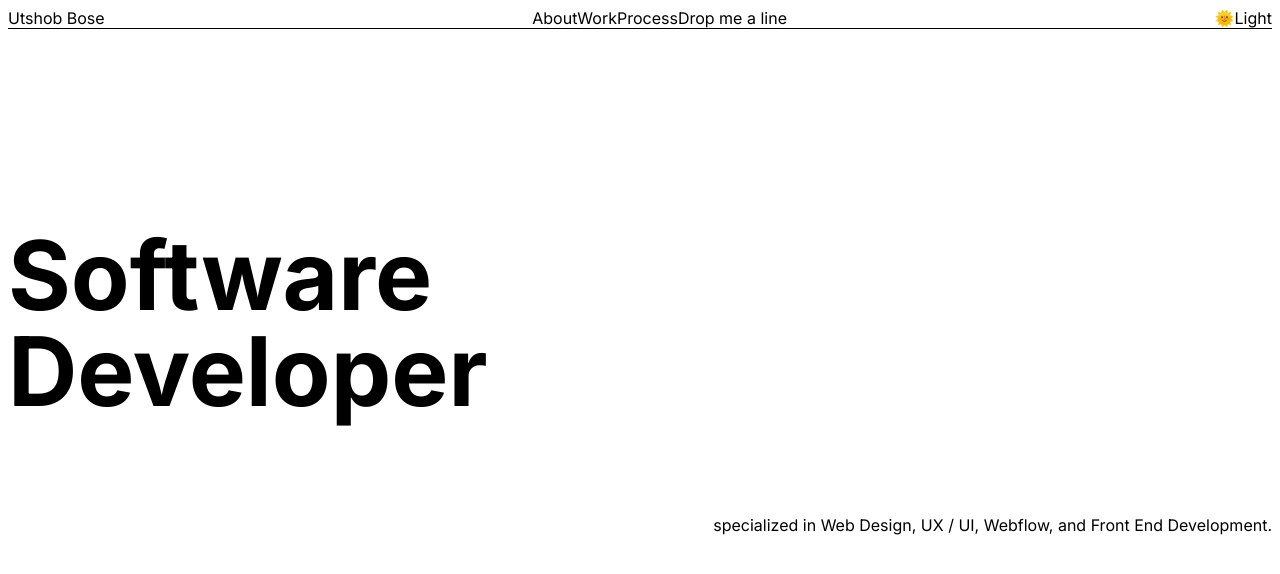
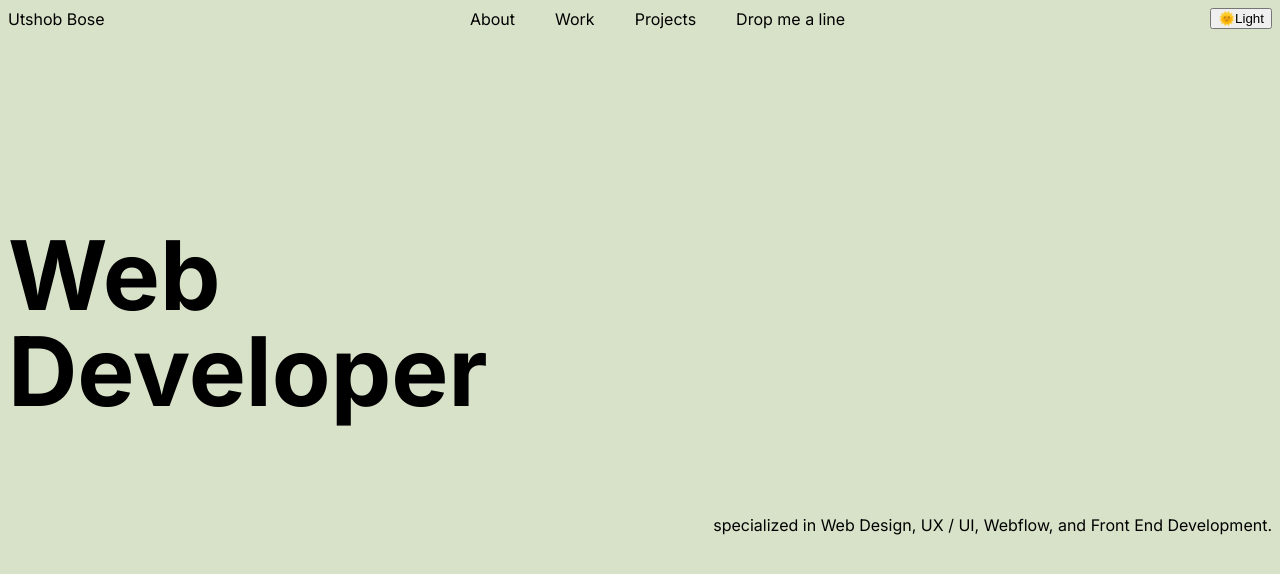
Before and after one commit to utshobbose/BosePortfolio, a React (Vite) app in the folder myPortfolio/: page / in a window 1280 px wide. Shown: the top 574 px of the page. Built offline with nearby package versions, Linux system fonts and the light colour scheme.

Commit message:
Update
1) Updated Background Color
2) Fixed the nav_links spacing
3) Added dark mode/light mode functionality but needs some fixing

```diff
--- a/myPortfolio/src/App.jsx
+++ b/myPortfolio/src/App.jsx
@@ -1,12 +1,18 @@
 import Hero from "./components/Hero";
 import Navbar from "./components/Navbar";
+import { useState, useEffect } from "react";
 
 function App() {
+  const [isDark, setIsDark] = useState(false);
+
+  useEffect(() => {
+    document.documentElement.classList.toggle("dark", isDark);
+  }, [isDark]);
+
   return (
-    <div className="font-sans bg-white text-black">
-      <Navbar />
+    <div className={`min-h-screen ${isDark ? "bg-black text-white" : "bg-white text-black"}`}>
+      <Navbar toggleTheme={() => setIsDark(!isDark)} isDark={isDark} />
       <Hero />
-      {/* Main content goes here */}
     </div>
   );
 }
--- a/myPortfolio/src/components/Hero.jsx
+++ b/myPortfolio/src/components/Hero.jsx
@@ -3,7 +3,7 @@ export default function Hero() {
     <section className="min-h-[80vh] flex items-center px-8">
         <div className="flex flex-col md:flex-row w-full">
         <h1 className="text-[6rem] md:text-[8rem] font-light leading-none md:w-2/3">
-            Software<br />Developer
+            Web<br />Developer
         </h1>
         <p className="text-sm md:text-base md:w-1/3 pt-6 md:pt-0 self-end text-right">
             specialized in Web Design, UX / UI, Webflow, and Front End Development.
--- a/myPortfolio/src/components/Navbar.jsx
+++ b/myPortfolio/src/components/Navbar.jsx
@@ -1,47 +1,35 @@
-// export default function Navbar() {
-//     return (
-//     <nav className="w-full flex justify-between items-center px-8 py-4 text-sm border-b">
-//         {/* Left: Logo/Name */}
-//         <div className="font-medium">Utshob Bose</div>
+import { useState, useEffect } from "react";
 
-//         {/* Center: Nav Links */}
-//         <ul className="flex justify-center space-x-8 list-none p-0 m-0">
-//             <li><a href="#" className="hover:underline">About</a></li>
-//             <li><a href="#" className="hover:underline">Work</a></li>
-//             <li><a href="#" className="hover:underline">Process</a></li>
-//             <li><a href="#" className="hover:underline">Drop me a line</a></li>
-//         </ul>
+export default function Navbar() {
+  const [isDark, setIsDark] = useState(false);
 
-//         {/* Right: Theme Toggle Placeholder */}
-//         <div className="text-xs flex items-center gap-1">
-//         <span>☀️</span>
-//         <span>Light</span>
-//         </div>
-//     </nav>
-//     );
-// }
-export default function Navbar() {
+  // Toggle class on <html>
+  useEffect(() => {
+    document.documentElement.classList.toggle("dark", isDark);
+  }, [isDark]);
+
   return (
-    <nav className="w-full flex justify-between items-center px-8 py-4 text-sm border-b">
+    <nav className="w-full flex items-center justify-between px-8 py-4 text-sm border-gray-300 dark:border-gray-700">
 
       {/* Left: Name */}
       <div className="font-medium">Utshob Bose</div>
 
-      {/* Center: Nav Links (finally working) */}
-      <div className="flex justify-center flex-1">
-        <div className="flex gap-10">
-          <a href="#" className="text-black hover:underline">About</a>
-          <a href="#" className="text-black hover:underline">Work</a>
-          <a href="#" className="text-black hover:underline">Process</a>
-          <a href="#" className="text-black hover:underline">Drop me a line</a>
-        </div>
+      {/* Center: Nav Links */}
+      <div className="navbar-links flex justify-center gap-10">
+        <a href="#">About</a>
+        <a href="#">Work</a>
+        <a href="#">Projects</a>
+        <a href="#">Drop me a line</a>
       </div>
 
-      {/* Right: Light Mode */}
-      <div className="text-xs flex items-center gap-1">
-        <span>🌞</span>
-        <span>Light</span>
-      </div>
+      {/* Right: Toggle Mode */}
+      <button
+        className="text-xs flex items-center gap-1"
+        onClick={() => setIsDark(!isDark)}
+      >
+        <span>{isDark ? "🌙" : "🌞"}</span>
+        <span>{isDark ? "Dark" : "Light"}</span>
+      </button>
     </nav>
   );
 }
--- a/myPortfolio/src/index.css
+++ b/myPortfolio/src/index.css
@@ -1,12 +1,3 @@
-/* @tailwind base;
-@tailwind components;
-@tailwind utilities;
-
-@import url('https://fonts.googleapis.com/css2?family=Comic+Neue:wght@700&display=swap');
-
-.font-comic {
-  font-family: 'Comic Neue', cursive;
-} */
 @import url('https://fonts.googleapis.com/css2?family=Inter:wght@100;300;400;500;600;700&display=swap');
 
 @tailwind base;
@@ -15,11 +6,22 @@
 
 body {
   font-family: 'Inter', sans-serif;
-  background-color: white;
+  background-color: #d8e2c8;
   color: black;
 }
 
-a {
+/* Navbar link spacing */
+.navbar-links a {
+  margin-right: 2.5rem; /* gap-10 */
   color: black;
   text-decoration: none;
 }
+
+.navbar-links a:last-child {
+  margin-right: 0;
+}
+
+.navbar-links a:hover {
+  color: red;
+
+}
```
